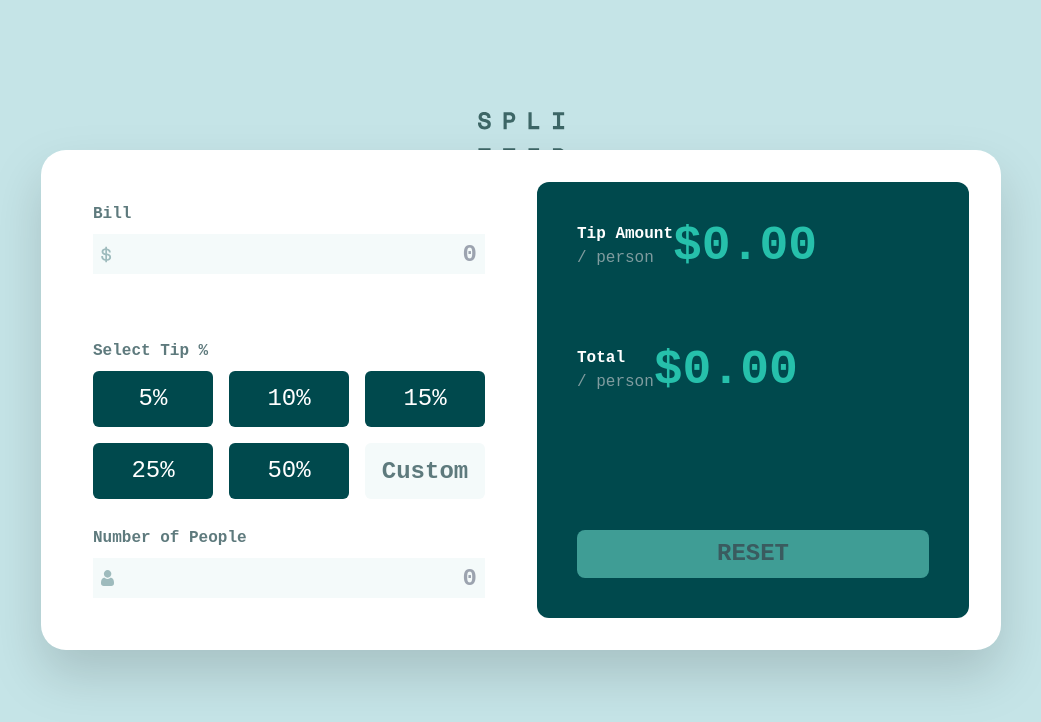
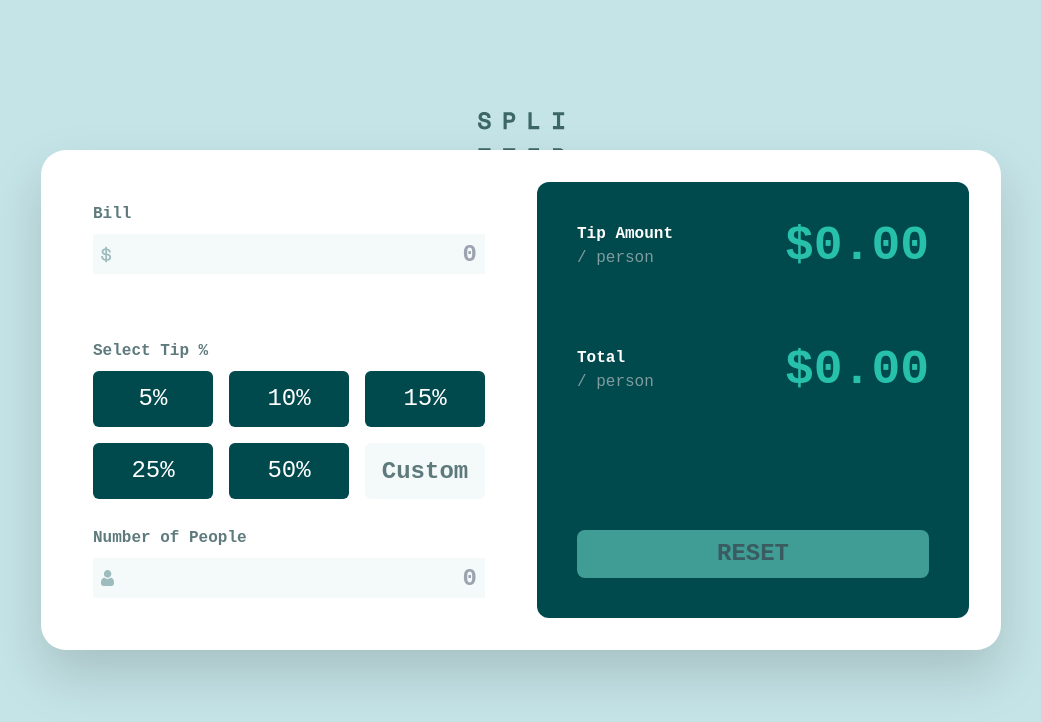
Before and after one commit to AdrianMartinezGit/react-tip-calculator-app, a Next.js app: page / in a window 1280 px wide. Shown: the top 722 px of the page, without its empty margins (119-1160 px from the left). Built offline with nearby package versions, Linux system fonts and the light colour scheme.

Commit message:
Update Grid Flow

```diff
--- a/src/app/components/MainComponent.tsx
+++ b/src/app/components/MainComponent.tsx
@@ -131,7 +131,7 @@ export default function MainComponent() {
                             </div>
                             <div className='bg-[#00494d] sm:w-[27rem] h-full rounded-xl text-white px-5 pb-5 pt-10 sm:p-10'>
                                 <div className='grid grid-rows-3 gap-12 sm:gap-4 h-full'>
-                                    <div className='flex flex-row'>
+                                    <div className='grid grid-flow-col'>
                                         <div className='text-left'>
                                             <p className='space-mono-bold'>Tip Amount</p>
                                             <p className='space-mono-regular text-[#7f9c9f]'>/ person</p>
@@ -140,7 +140,7 @@ export default function MainComponent() {
                                             <p className='text-right text-5xl space-mono-bold text-[#26c0ab]'>{tipAmount}</p>
                                         </div>
                                     </div>
-                                    <div className='flex flex-row'>
+                                    <div className='grid grid-flow-col'>
                                         <div className='text-left'>
                                             <p className='space-mono-bold'>Total</p>
                                             <p className='space-mono-regular text-[#7f9c9f]'>/ person</p>
```
